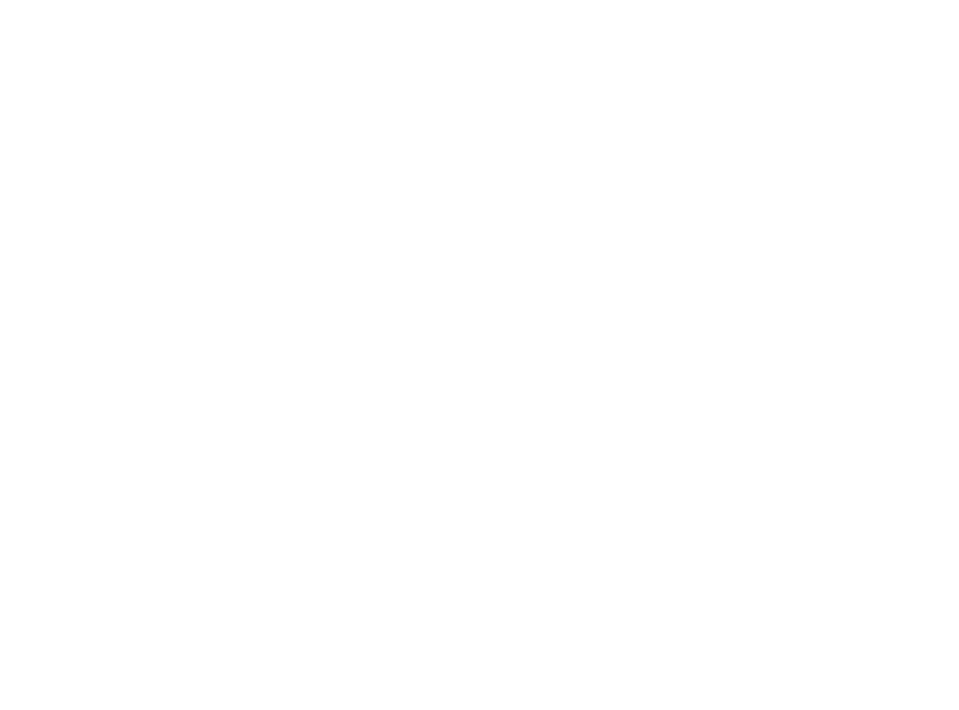
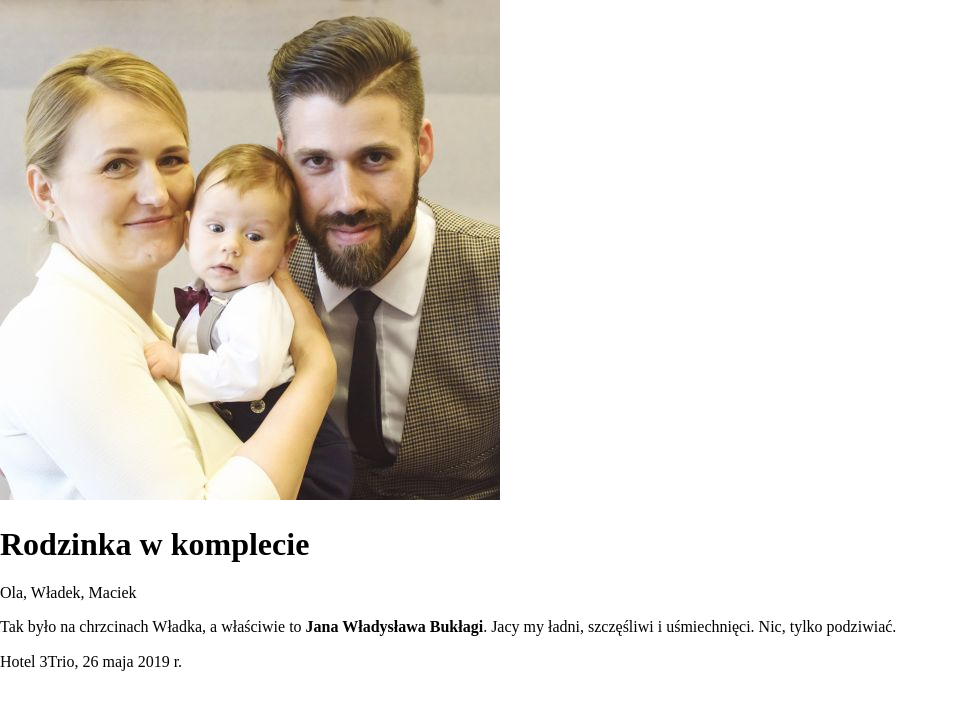
Before and after one commit to MaciejBga/busines_card, a plain HTML site: page index.html in a window 1280 px wide. Shown: the whole page, without its empty margins (0-959 px from the left). Drawn offline with Linux system fonts and the light colour scheme.

Commit message:
feat: html structure

```diff
--- a/index.html
+++ b/index.html
@@ -11,6 +11,22 @@
 </head>
 
 <body>
+    <main class="card">
+        <article class="family">
+            <img src="img/rodzinka.jpg" alt="rodzinka" class="family__avatar">
+            <div>
+                <header class="family__header">
+                    <h1 class="family__title">Rodzinka w komplecie</h1>
+                    <span class="family__members">Ola, Władek, Maciek</span>
+                </header>
+                <p class="family__description">Tak było na chrzcinach Władka, a właściwie to <strong
+                        class="family__special">Jana Władysława Bukłagi</strong>. Jacy my
+                    ładni,
+                    szczęśliwi i uśmiechnięci. Nic, tylko podziwiać.</p>
+                <p class="family__description">Hotel 3Trio, 26 maja 2019 r.</p>
+            </div>
+        </article>
+    </main>
 
 </body>
 
```
Also changed, not shown: img/avatar.jpg (added), img/rodzinka.jpg (added).
